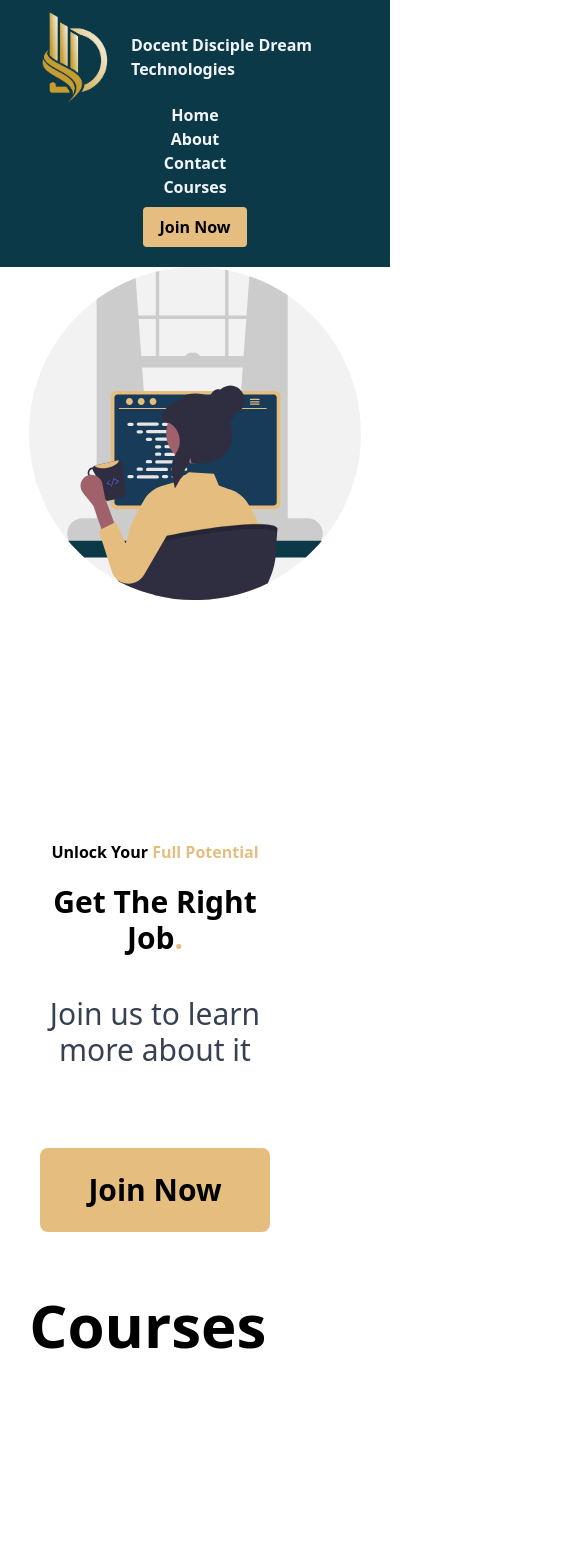
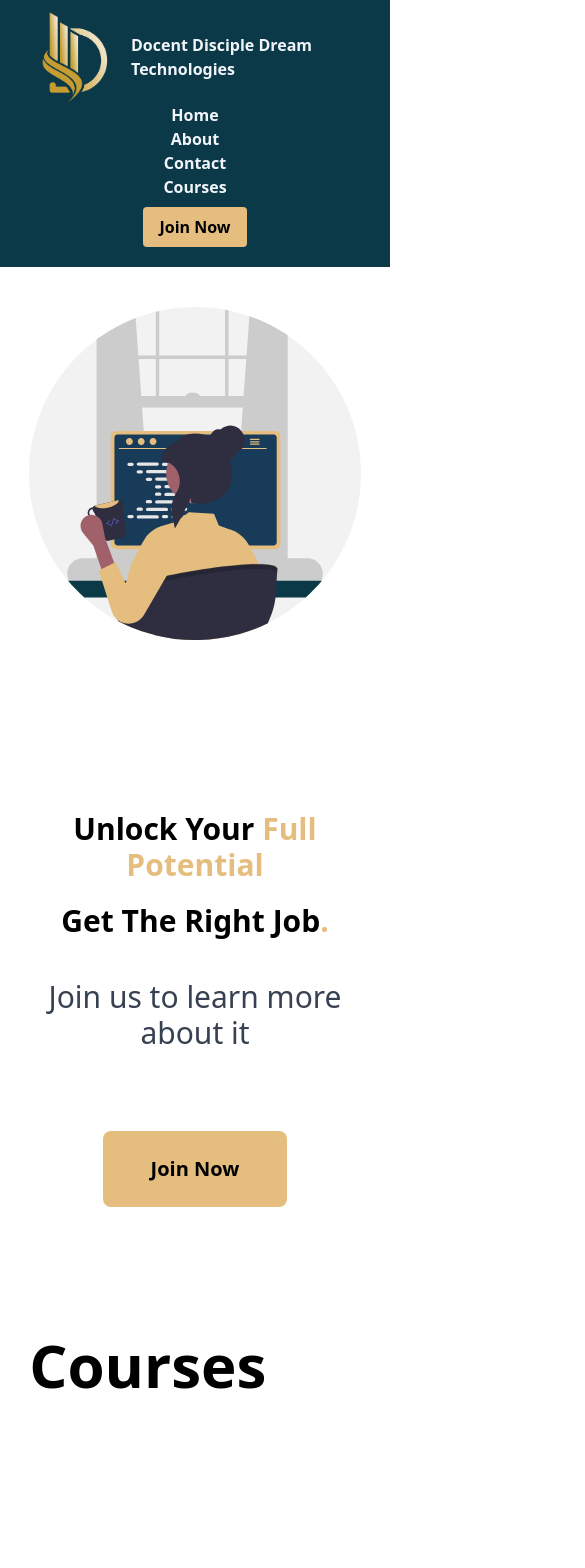
Before and after one commit to SHABARIUS/Web-App-deployment, a React (Vite) app: page / in a window 390 px wide. Shown: the top 1568 px of the page, 585 px wide, since content can reach past the window. Built offline with nearby package versions, Linux system fonts and the light colour scheme.

Commit message:
responsive design fixes

```diff
--- a/src/components/Views/Courses.jsx
+++ b/src/components/Views/Courses.jsx
@@ -12,7 +12,7 @@ const Courses = () => {
     {showModal && <Modal syllabus={syllabus} setShowModal={setShowModal}/>}
     <div className='w-[85%] m-auto'>
       <h2 className='text-6xl font-bold my-32'>Courses</h2>
-      <div className='flex justify-around items-center'>
+      <div className='flex flex-col md:flex-row justify-around items-center'>
       <div className='w-96 flex flex-col items-center my-20 p-4 rounded-md shadow-sm hover:shadow-md cursor-pointer'>
         <div className='w-[95%]'>
           <img src={devOps} alt='course logo' width='350px' />
--- a/src/components/Views/Landing.jsx
+++ b/src/components/Views/Landing.jsx
@@ -2,16 +2,16 @@ import landingImage from '../../assets/landing.svg'
 const Landing = () => {
   return (
     <>
-    <div className="h-[900px] w-[85%] m-auto flex flex-col md:flex-row justify-between ">
-        <div className="flex items-center justify-center sm:w-96 md:w-[500px] lg:w-[500px]">
+    <div className="h-[900px] w-[85%] m-auto flex flex-col md:flex-row justify-between mt-10">
+        <div className="flex items-center justify-center sm:w-96 md:w-[500px] lg:w-[600px]">
             <img src={landingImage} alt="coding person" width='700px' />
         </div>
-        <div className="mr-20 mt-60 ">
-            <h1 className='md:text-3xl lg:text-6xl xl:text-7xl font-bold mb-5 text-center'> Unlock Your <span className="text-[#E5BE7F]">Full Potential</span></h1>
+        <div className="md:mr-20 mt-5 md:mt-60 ">
+            <h1 className='text-3xl lg:text-6xl xl:text-7xl font-bold mb-5 text-center'> Unlock Your <span className="text-[#E5BE7F]">Full Potential</span></h1>
             <h1 className='text-3xl lg:text-5xl font-bold my-3 text-center md:text-right'>Get The Right Job<span className="text-[#E5BE7F]">.</span></h1>
             <h3 className='text-3xl my-5 text-gray-700 mt-10 text-center md:text-right'>Join us to learn more about it</h3>
             <div className="mt-20 text-center md:text-right">
-                <button className='px-12 py-6 bg-[#E5BE7F] text-3xl rounded-lg font-bold'><a  href="#contactForm">Join Now</a></button>
+                <button className='px-12 py-6 bg-[#E5BE7F] text-xl md:text-3xl rounded-lg font-bold'><a  href="#contactForm">Join Now</a></button>
             </div>
         </div>
       </div>
```
